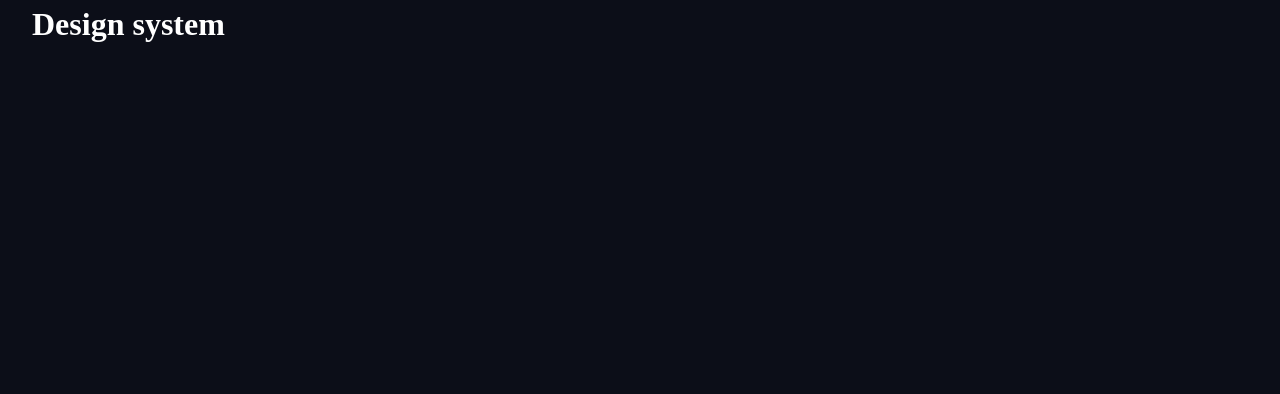
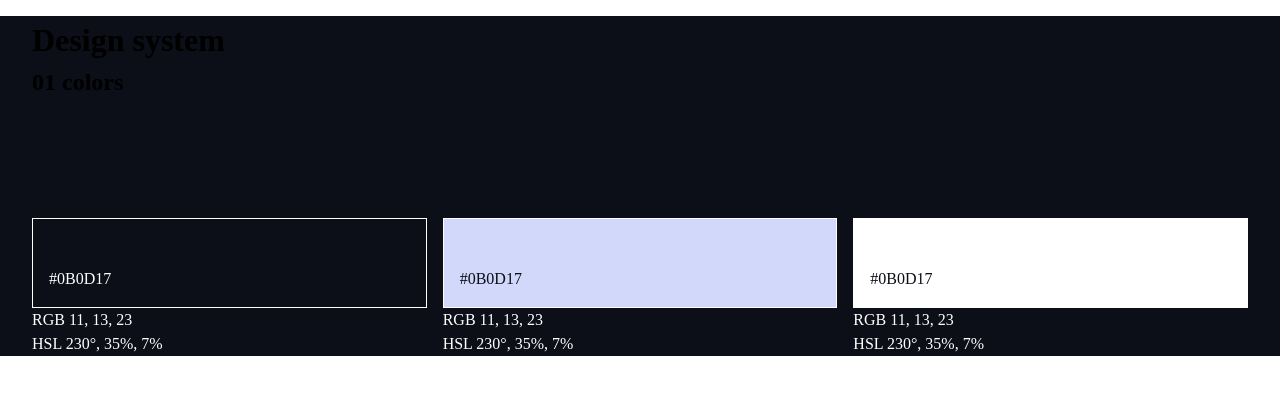
Before and after one commit to MrSnor/Space-tourism-multi-page-website, a plain HTML site: page design-system.html in a window 1280 px wide. Drawn offline with Linux system fonts and the light colour scheme.

Commit message:
add layout of first "section"

```diff
--- a/design-system.html
+++ b/design-system.html
@@ -9,11 +9,39 @@
   <title>Design system</title>
 </head>
 
-<body class="bg-dark">
-  <div class="container">
-    <h1 class="text-white">Design system</h1>
+<body>
 
-    <section id="colors"></section>
+  <div class="container bg-dark" style="margin-top: 1rem">
+    <h1>Design system</h1>
+
+    <section id="colors" class="grid">
+      <h2 class="div1"><span>01</span> colors</h2>
+
+      <div class="div2 text-white">
+        <div class="bg-dark" style="padding: 3rem 1rem 1rem; border: 1px solid white">
+          #0B0D17
+        </div>
+        <p>RGB 11, 13, 23</p>
+        <p>HSL 230°, 35%, 7%</p>
+      </div>
+      <div class="div3 text-white">
+
+        <div class="bg-accent text-dark" style="padding: 3rem 1rem 1rem; border: 1px solid white">
+          #0B0D17
+        </div>
+        <p>RGB 11, 13, 23</p>
+        <p>HSL 230°, 35%, 7%</p>
+      </div>
+
+      <div class="div4 text-white">
+        <div class="bg-white text-dark" style="padding: 3rem 1rem 1rem; border: 1px solid white">
+          #0B0D17
+        </div>
+        <p>RGB 11, 13, 23</p>
+        <p>HSL 230°, 35%, 7%</p>
+      </div>
+
+    </section>
   </div>
 </body>
 
--- a/index.css
+++ b/index.css
@@ -132,3 +132,25 @@ select {
 .text-white {
   color: hsl(var(--clr-white));
 }
+
+#colors {
+  display: grid;
+  grid-template-columns: repeat(3, 1fr);
+  grid-template-rows: repeat(2, 1fr);
+}
+
+#colors .div1 {
+  grid-area: 1 / 1 / 2 / 4;
+}
+
+#colors .div2 {
+  grid-area: 2 / 1 / 3 / 2;
+}
+
+#colors .div3 {
+  grid-area: 2 / 2 / 3 / 3;
+}
+
+#colors .div4 {
+  grid-area: 2 / 3 / 3 / 4;
+}
```
